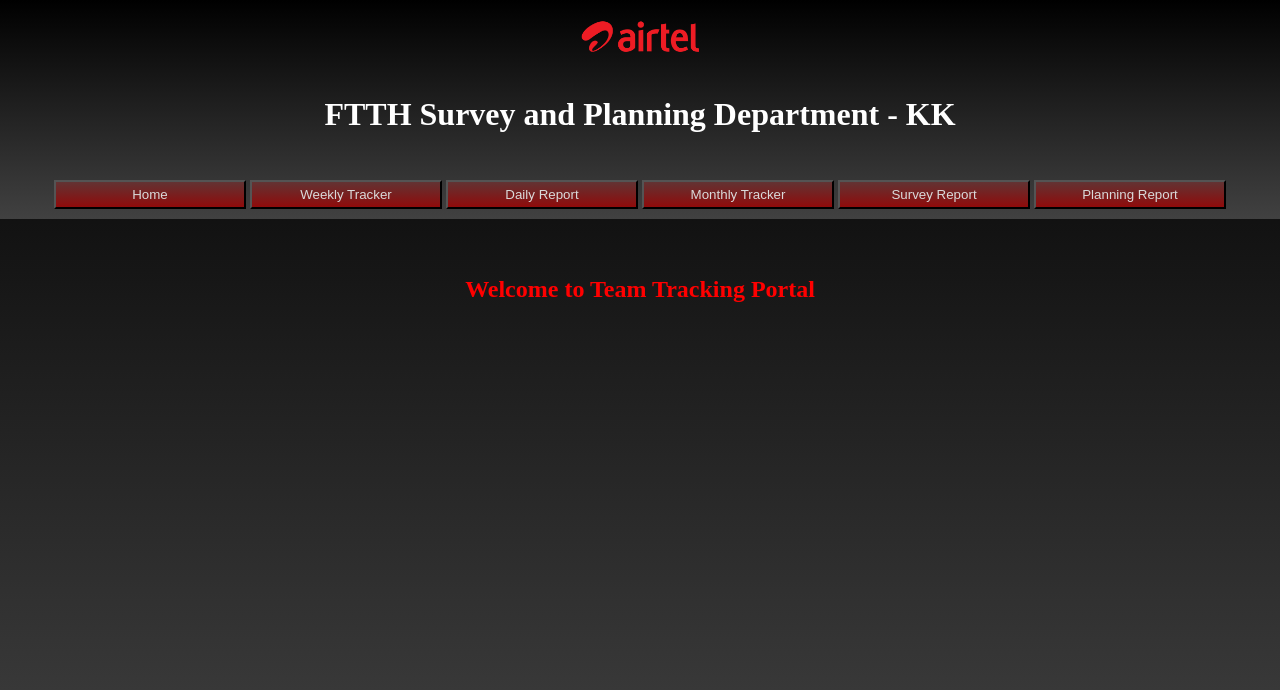
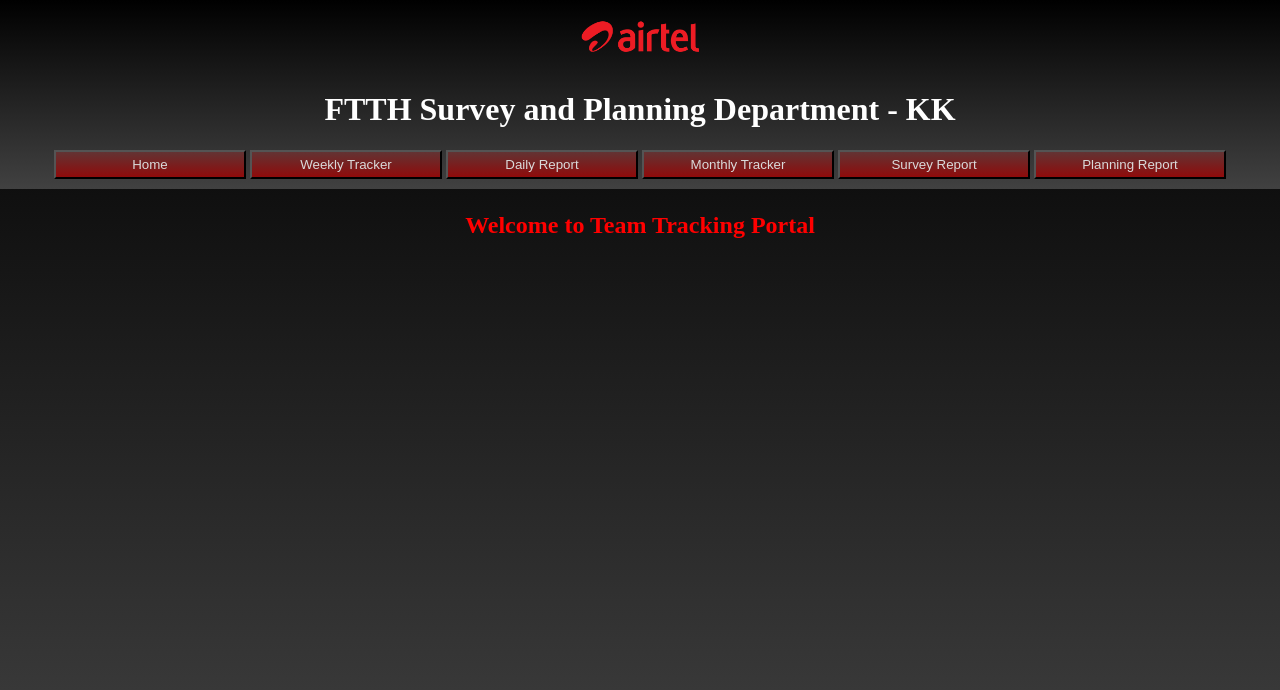
Before and after one commit to Airtel-FTTH-KK-Survey-and-Planning-Team/Tracking-portal, a plain HTML site: page index.html in a window 1280 px wide. Drawn offline with Linux system fonts and the light colour scheme.

Commit message:
Update index.html

```diff
--- a/index.html
+++ b/index.html
@@ -27,8 +27,8 @@ color:white;
 }
 
 .hed{
-padding-top:5px;
-padding-bottom:5px;
+padding-top:0px;
+padding-bottom:0px;
 }
 
 .spn{
@@ -36,7 +36,7 @@ margin-top:20px;
 }
 
 .cnt{
-padding-top:20%;
+padding-top:15%;
 }
 
 button{
```
